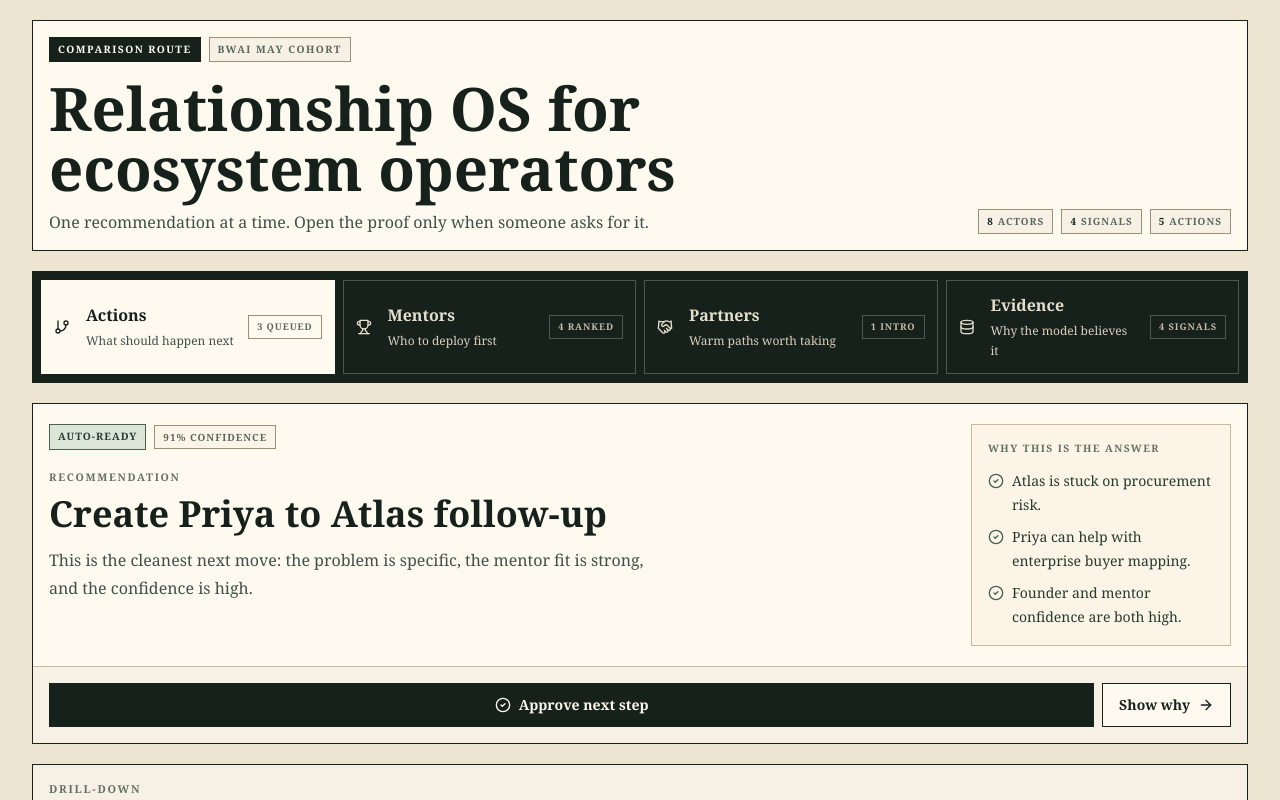
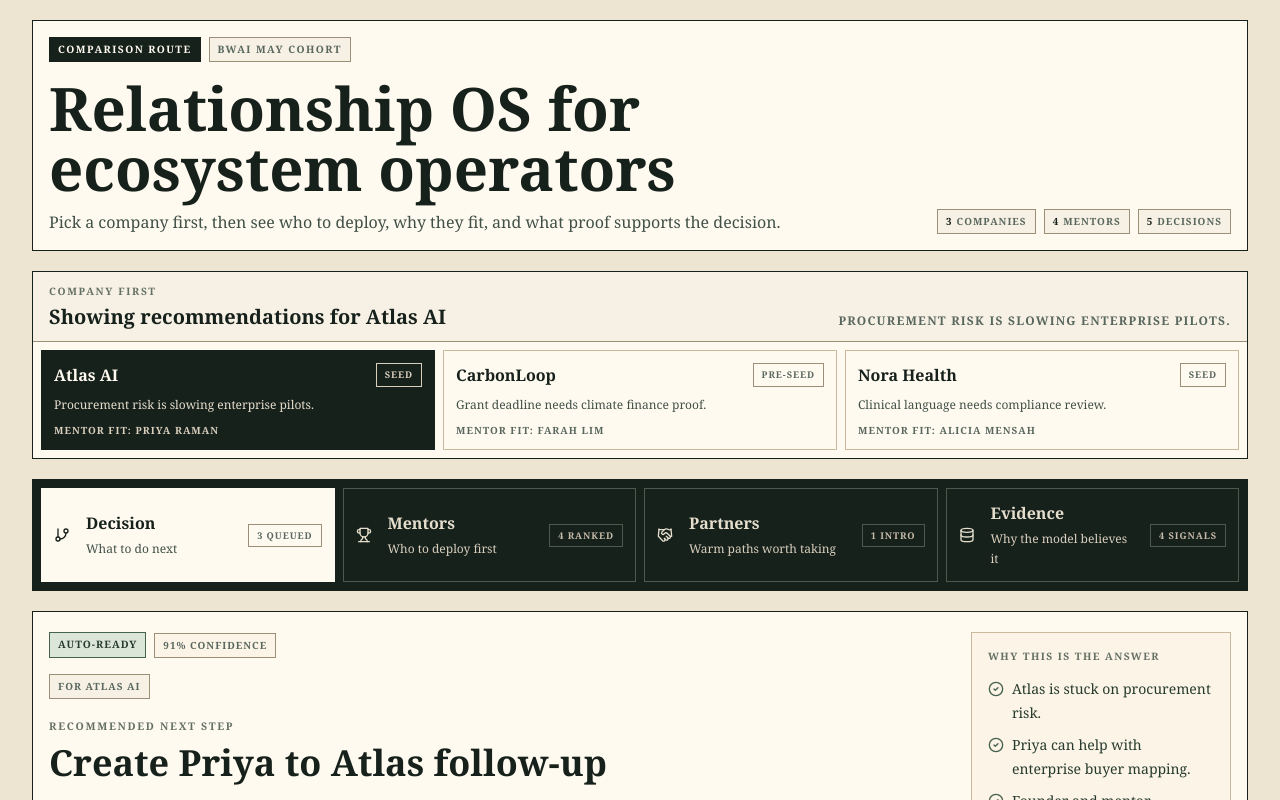
Before and after one commit to aniqamrin/BWAI_HACKATHON, a Next.js app in the folder frontend/: page /relationship-os in a window 1280 px wide. Shown: the top 800 px of the page. Built offline with nearby package versions, Linux system fonts and the light colour scheme.

Commit message:
feat: scope relationship os recommendations by company

```diff
--- a/frontend/components/relationship-os/RelationshipOSDemo.tsx
+++ b/frontend/components/relationship-os/RelationshipOSDemo.tsx
@@ -101,6 +101,32 @@ const primaryActionsByLens: Record<LensId, string> = {
   evidence: "action-greenbridge-carbonloop",
 };
 
+const startupBriefs = {
+  "startup-atlas-ai": {
+    label: "Atlas AI",
+    stage: "Seed",
+    need: "Procurement risk is slowing enterprise pilots.",
+    mentor: "Priya Raman",
+    partner: "No partner intro yet",
+  },
+  "startup-carbonloop": {
+    label: "CarbonLoop",
+    stage: "Pre-seed",
+    need: "Grant deadline needs climate finance proof.",
+    mentor: "Farah Lim",
+    partner: "GreenBridge Labs",
+  },
+  "startup-nora-health": {
+    label: "Nora Health",
+    stage: "Seed",
+    need: "Clinical language needs compliance review.",
+    mentor: "Alicia Mensah",
+    partner: "Hold partner intros",
+  },
+} satisfies Record<string, { label: string; stage: string; need: string; mentor: string; partner: string }>;
+
+const startupIds = ["startup-atlas-ai", "startup-carbonloop", "startup-nora-health"];
+
 function parseCsvRows(csvText: string) {
   const rows: string[][] = [];
   let cell = "";
@@ -297,6 +323,14 @@ function getRelationshipById(id: string | undefined) {
   return relationshipOsSnapshot.relationships.find((relationship) => relationship.id === id) ?? null;
 }
 
+function getDefaultActionForContext(lensId: LensId, startupId: string) {
+  const startupActions = relationshipOsSnapshot.actions.filter((action) => action.actorIds.includes(startupId));
+  const primaryAction = relationshipOsSnapshot.actions.find((action) => action.id === primaryActionsByLens[lensId] && action.actorIds.includes(startupId));
+  const directAction = startupActions.find((action) => action.lensId === lensId);
+
+  return primaryAction ?? directAction ?? startupActions[0] ?? relationshipOsSnapshot.actions[0];
+}
+
 function StatusPill({ status }: { status: ActionStatus | "Approved" | "Evidence requested" }) {
   return (
     <span className={cn("inline-flex items-center border px-2 py-1 text-[0.64rem] font-bold uppercase tracking-[0.1em]", statusClasses[status])}>
@@ -412,8 +446,8 @@ function LensBar({
 }) {
   const tabCopy: Record<LensId, { title: string; detail: string; metric: string }> = {
     relationships: {
-      title: "Actions",
-      detail: "What should happen next",
+      title: "Decision",
+      detail: "What to do next",
       metric: `${relationshipOsSnapshot.actions.filter((action) => action.lensId === "relationships").length} queued`,
     },
     "mentor-ranking": {
@@ -465,6 +499,58 @@ function LensBar({
       })}
       </div>
     </nav>
+  );
+}
+
+function StartupSelector({
+  selectedStartupId,
+  onSelectStartup,
+}: {
+  selectedStartupId: string;
+  onSelectStartup: (startupId: string) => void;
+}) {
+  const selectedStartup = startupBriefs[selectedStartupId];
+
+  return (
+    <section id="relationship-os-company-picker" className="border border-[#17211c] bg-[#fffaf0]">
+      <div className="flex flex-col gap-1 border-b border-[#9d8f77] bg-[#f7f1e5] px-4 py-3 sm:flex-row sm:items-end sm:justify-between">
+        <div>
+          <p className="text-[0.64rem] font-bold uppercase tracking-[0.16em] text-[#657064]">Company first</p>
+          <h2 className="mt-1 text-xl font-semibold leading-tight text-[#17211c]">Showing recommendations for {selectedStartup.label}</h2>
+        </div>
+        <p className="text-xs font-bold uppercase tracking-[0.1em] text-[#59675e]">{selectedStartup.need}</p>
+      </div>
+
+      <div className="grid gap-2 p-2 md:grid-cols-3">
+        {startupIds.map((startupId) => {
+          const startup = startupBriefs[startupId];
+          const isSelected = selectedStartupId === startupId;
+
+          return (
+            <button
+              key={startupId}
+              type="button"
+              className={cn(
+                "grid gap-2 border px-3 py-3 text-left transition-colors",
+                isSelected ? "border-[#17211c] bg-[#17211c] text-[#fffaf0]" : "border-[#cab99d] bg-[#fffaf0] text-[#17211c] hover:bg-[#fbf4e7]",
+              )}
+              onClick={() => onSelectStartup(startupId)}
+            >
+              <span className="flex items-center justify-between gap-3">
+                <span className="text-base font-semibold leading-tight">{startup.label}</span>
+                <span className={cn("border px-2 py-1 text-[0.58rem] font-bold uppercase tracking-[0.1em]", isSelected ? "border-[#d9cfbd] text-[#d9cfbd]" : "border-[#9d8f77] text-[#59675e]")}>
+                  {startup.stage}
+                </span>
+              </span>
+              <span className={cn("text-xs leading-5", isSelected ? "text-[#e5decd]" : "text-[#405047]")}>{startup.need}</span>
+              <span className={cn("text-[0.62rem] font-bold uppercase tracking-[0.1em]", isSelected ? "text-[#d9cfbd]" : "text-[#59675e]")}>
+                Mentor fit: {startup.mentor}
+              </span>
+            </button>
+          );
+        })}
+      </div>
+    </section>
   );
 }
 
@@ -639,6 +725,7 @@ function Metric({ label, value, detail }: { label: string; value: string; detail
 }
 
 type RecommendationCopy = {
+  contextLabel: string;
   eyebrow: string;
   title: string;
   summary: string;
@@ -650,10 +737,131 @@ type RecommendationCopy = {
   detailLabel: string;
 };
 
-function getRecommendationCopy(activeLens: LensId, action: Action): RecommendationCopy {
+function getRecommendationCopy(activeLens: LensId, action: Action, selectedStartupId: string): RecommendationCopy {
+  if (selectedStartupId === "startup-carbonloop") {
+    if (activeLens === "mentor-ranking") {
+      return {
+        contextLabel: "For CarbonLoop",
+        eyebrow: "Mentor fit",
+        title: "Deploy Farah for the climate finance sprint",
+        summary: "CarbonLoop needs grant framing and finance proof before the June deadline.",
+        status: action.status,
+        confidence: action.confidence,
+        reasons: ["The blocker is finance-specific.", "Farah matches climate grants and capital readiness.", "GreenBridge can validate the pilot once economics are ready."],
+        primaryLabel: "Assign Farah",
+        primaryDecision: "approved",
+        detailLabel: "Show ranking details",
+      };
+    }
+
+    if (activeLens === "partner-intros") {
+      return {
+        contextLabel: "For CarbonLoop",
+        eyebrow: "Partner intro",
+        title: "Hold GreenBridge until one proof point is ready",
+        summary: "The partner is a fit, but the intro should wait until warehouse pilot economics are clear.",
+        status: action.status,
+        confidence: action.confidence,
+        reasons: ["GreenBridge fits the circular logistics pilot.", "Grant timing makes the intro useful.", "Pilot economics are still missing."],
+        primaryLabel: "Request pilot economics",
+        primaryDecision: "needs_evidence",
+        detailLabel: "Show partner rationale",
+      };
+    }
+
+    if (activeLens === "evidence") {
+      return {
+        contextLabel: "For CarbonLoop",
+        eyebrow: "Evidence readout",
+        title: "Evidence supports mentor action, not partner approval yet",
+        summary: "The CSV shows urgency and finance need; partner evidence still needs one stronger proof point.",
+        status: "Review suggested",
+        confidence: 82,
+        reasons: ["CSV sync confirms the grant deadline.", "Blocker text points to finance readiness.", "Partner intro needs warehouse pilot economics."],
+        primaryLabel: "Review missing evidence",
+        primaryDecision: "needs_evidence",
+        detailLabel: "Show evidence",
+      };
+    }
+
+    return {
+      contextLabel: "For CarbonLoop",
+      eyebrow: "Recommended next step",
+      title: "Move CarbonLoop into climate finance sprint",
+      summary: "The right move is to pair CarbonLoop with Farah and use GreenBridge only after the pilot proof is ready.",
+      status: action.status,
+      confidence: action.confidence,
+      reasons: ["The company has a near-term grant deadline.", "The blocker is specific enough to act on.", "Farah is the strongest mentor match."],
+      primaryLabel: "Approve finance sprint",
+      primaryDecision: "approved",
+      detailLabel: "Show why",
+    };
+  }
+
+  if (selectedStartupId === "startup-nora-health") {
+    if (activeLens === "mentor-ranking") {
+      return {
+        contextLabel: "For Nora Health",
+        eyebrow: "Mentor fit",
+        title: "Use Alicia for review, not a broad intro",
+        summary: "Nora needs clinical compliance judgment before the programme sends new hospital introductions.",
+        status: action.status,
+        confidence: action.confidence,
+        reasons: ["The blocker is compliance language.", "Alicia is the best clinical product advisor.", "The next move should stay human-reviewed."],
+        primaryLabel: "Assign Alicia review",
+        primaryDecision: "approved",
+        detailLabel: "Show ranking details",
+      };
+    }
+
+    if (activeLens === "partner-intros") {
+      return {
+        contextLabel: "For Nora Health",
+        eyebrow: "Partner intro",
+        title: "Do not send hospital intros yet",
+        summary: "The fit may be strong later, but the current evidence says the language needs review first.",
+        status: "Manual evidence needed",
+        confidence: 70,
+        reasons: ["Clinical claims sound too absolute.", "Alicia should review the one-pager first.", "A premature intro creates governance risk."],
+        primaryLabel: "Request review first",
+        primaryDecision: "needs_evidence",
+        detailLabel: "Show rationale",
+      };
+    }
+
+    if (activeLens === "evidence") {
+      return {
+        contextLabel: "For Nora Health",
+        eyebrow: "Evidence readout",
+        title: "Evidence supports a review before introductions",
+        summary: "The model is not saying Nora lacks fit; it is saying the next action should reduce compliance risk.",
+        status: "Review suggested",
+        confidence: 76,
+        reasons: ["WhatsApp/TXT evidence flags clinical language risk.", "The founder has hospital interest.", "The missing step is advisor review."],
+        primaryLabel: "Request advisor review",
+        primaryDecision: "needs_evidence",
+        detailLabel: "Show evidence",
+      };
+    }
+
+    return {
+      contextLabel: "For Nora Health",
+      eyebrow: "Recommended next step",
+      title: "Review clinical language before intros",
+      summary: "The safest useful action is to have Alicia review Nora's one-pager before any hospital intro goes out.",
+      status: action.status,
+      confidence: action.confidence,
+      reasons: ["Nora has real buyer interest.", "Compliance language is the active blocker.", "Alicia is the correct expert for the risk."],
+      primaryLabel: "Approve review",
+      primaryDecision: "approved",
+      detailLabel: "Show why",
+    };
+  }
+
   if (activeLens === "mentor-ranking") {
     return {
-      eyebrow: "Recommendation",
+      contextLabel: "For Atlas AI",
+      eyebrow: "Mentor fit",
       title: "Deploy Priya first",
       summary: "Priya is the clearest mentor to activate because the need, fit, and timing all line up.",
       status: action.status,
@@ -667,13 +875,14 @@ function getRecommendationCopy(activeLens: LensId, action: Action): Recommendati
 
   if (activeLens === "partner-intros") {
     return {
-      eyebrow: "Recommendation",
-      title: "Do not send the GreenBridge intro yet",
-      summary: "The partner fit is promising, but the intro should wait until one missing proof point is collected.",
-      status: action.status,
-      confidence: action.confidence,
-      reasons: ["GreenBridge is relevant to CarbonLoop's pilot.", "The grant timeline makes the intro useful.", "Warehouse pilot economics are still missing."],
-      primaryLabel: "Request missing evidence",
+      contextLabel: "For Atlas AI",
+      eyebrow: "Partner intro",
+      title: "No partner intro yet",
+      summary: "Atlas needs mentor help on procurement before the programme creates external partner motion.",
+      status: "Manual evidence needed",
+      confidence: 67,
+      reasons: ["The active blocker is buyer risk, not partner access.", "Priya should sharpen the security narrative first.", "A partner intro would be premature."],
+      primaryLabel: "Hold partner intro",
       primaryDecision: "needs_evidence",
       detailLabel: "Show partner rationale",
     };
@@ -681,20 +890,22 @@ function getRecommendationCopy(activeLens: LensId, action: Action): Recommendati
 
   if (activeLens === "evidence") {
     return {
+      contextLabel: "For Atlas AI",
       eyebrow: "Evidence readout",
-      title: "Two decisions are supported, one needs more proof",
-      summary: "The CSV and WhatsApp/TXT evidence is enough for mentor action, but partner approval still needs validation.",
-      status: "Review suggested",
-      confidence: 84,
-      reasons: ["CSV syncs support the mentor matches.", "WhatsApp/TXT evidence confirms real blockers.", "Partner intro evidence is still incomplete."],
-      primaryLabel: "Review missing evidence",
-      primaryDecision: "needs_evidence",
+      title: "Evidence supports a Priya follow-up",
+      summary: "The evidence points to one clear action: help Atlas explain procurement and deployment risk.",
+      status: action.status,
+      confidence: action.confidence,
+      reasons: ["WhatsApp/TXT evidence repeats procurement delay.", "CSV confidence scores are high.", "The blocker maps directly to Priya's expertise."],
+      primaryLabel: "Approve mentor follow-up",
+      primaryDecision: "approved",
       detailLabel: "Show evidence",
     };
   }
 
   return {
-    eyebrow: "Recommendation",
+    contextLabel: "For Atlas AI",
+    eyebrow: "Recommended next step",
     title: "Create Priya to Atlas follow-up",
     summary: "This is the cleanest next move: the problem is specific, the mentor fit is strong, and the confidence is high.",
     status: action.status,
@@ -729,6 +940,9 @@ function PrimaryRecommendationCard({
               {recommendation.confidence}% confidence
             </span>
           </div>
+          <p className="mt-4 w-fit border border-[#9d8f77] bg-[#f7f1e5] px-2 py-1 text-[0.62rem] font-bold uppercase tracking-[0.1em] text-[#59675e]">
+            {recommendation.contextLabel}
+          </p>
           <p className="mt-5 text-[0.66rem] font-bold uppercase tracking-[0.16em] text-[#657064]">{recommendation.eyebrow}</p>
           <h2 className="mt-2 max-w-3xl text-3xl font-semibold leading-tight text-[#17211c] md:text-4xl">{recommendation.title}</h2>
           <p className="mt-3 max-w-[68ch] text-base leading-7 text-[#405047]">{recommendation.summary}</p>
@@ -1026,6 +1240,7 @@ function IngestionPanel({
 }
 
 export default function RelationshipOSDemo() {
+  const [selectedStartupId, setSelectedStartupId] = useState("startup-atlas-ai");
   const [activeLens, setActiveLens] = useState<LensId>("relationships");
   const [selectedActionId, setSelectedActionId] = useState("action-atlas-priya");
   const [queuedEvidenceSource, setQueuedEvidenceSource] = useState<string | null>("whatsapp-export");
@@ -1040,27 +1255,39 @@ export default function RelationshipOSDemo() {
   const [expandedLens, setExpandedLens] = useState<LensId | null>(null);
   const [rawInfoOpen, setRawInfoOpen] = useState(false);
 
+  const startupActions = useMemo(
+    () => relationshipOsSnapshot.actions.filter((action) => action.actorIds.includes(selectedStartupId)),
+    [selectedStartupId],
+  );
+
   const visibleActions = useMemo(() => {
-    const scopedActions =
-      activeLens === "evidence"
-        ? relationshipOsSnapshot.actions
-        : relationshipOsSnapshot.actions.filter((action) => action.lensId === activeLens);
-
-    return scopedActions.length > 0 ? scopedActions : relationshipOsSnapshot.actions;
-  }, [activeLens]);
-
-  const selectedAction = visibleActions.find((action) => action.id === selectedActionId) ?? visibleActions[0];
+    const scopedActions = activeLens === "evidence" ? startupActions : startupActions.filter((action) => action.lensId === activeLens);
+
+    return scopedActions.length > 0 ? scopedActions : startupActions.length > 0 ? startupActions : relationshipOsSnapshot.actions;
+  }, [activeLens, startupActions]);
+
+  const defaultAction = getDefaultActionForContext(activeLens, selectedStartupId);
+  const selectedAction = visibleActions.find((action) => action.id === selectedActionId) ?? defaultAction;
   const selectedRelationship = getRelationshipById(selectedAction.relationshipId);
   const selectedSignals = selectedAction.signals
     .map((signalId) => relationshipOsSnapshot.signals.find((signal) => signal.id === signalId))
     .filter((signal): signal is Signal => Boolean(signal));
-  const recommendation = getRecommendationCopy(activeLens, selectedAction);
+  const recommendation = getRecommendationCopy(activeLens, selectedAction, selectedStartupId);
 
   function selectLens(lensId: LensId) {
     setActiveLens(lensId);
     setExpandedLens(null);
-    const primaryAction = relationshipOsSnapshot.actions.find((action) => action.id === primaryActionsByLens[lensId]);
-    const firstAction = primaryAction ?? relationshipOsSnapshot.actions.find((action) => lensId === "evidence" || action.lensId === lensId);
+    const firstAction = getDefaultActionForContext(lensId, selectedStartupId);
+
+    if (firstAction) {
+      setSelectedActionId(firstAction.id);
+    }
+  }
+
+  function selectStartup(startupId: string) {
+    setSelectedStartupId(startupId);
+    setExpandedLens(null);
+    const firstAction = getDefaultActionForContext(activeLens, startupId);
 
     if (firstAction) {
       setSelectedActionId(firstAction.id);
@@ -1078,27 +1305,24 @@ export default function RelationshipOSDemo() {
     }, 0);
   }
 
-  function jumpToHeaderMetric(target: "actors" | "signals" | "actions") {
-    if (target === "actions") {
+  function jumpToHeaderMetric(target: "companies" | "mentors" | "decisions") {
+    if (target === "decisions") {
       setActiveLens("relationships");
-      setSelectedActionId("action-atlas-priya");
+      setSelectedActionId(getDefaultActionForContext("relationships", selectedStartupId).id);
       setExpandedLens(null);
       scrollToSection("relationship-os-page");
       return;
     }
 
-    if (target === "signals") {
-      setActiveLens("evidence");
-      setSelectedActionId(primaryActionsByLens.evidence);
-      setExpandedLens("evidence");
-      scrollToSection("relationship-os-detail");
+    if (target === "mentors") {
+      setActiveLens("mentor-ranking");
+      setSelectedActionId(getDefaultActionForContext("mentor-ranking", selectedStartupId).id);
+      setExpandedLens(null);
+      scrollToSection("relationship-os-page");
       return;
     }
 
-    setActiveLens("relationships");
-    setSelectedActionId("action-atlas-priya");
-    setExpandedLens("relationships");
-    scrollToSection("relationship-os-detail");
+    scrollToSection("relationship-os-company-picker");
   }
 
   function showDetails() {
@@ -1217,27 +1441,29 @@ export default function RelationshipOSDemo() {
               Relationship OS for ecosystem operators
             </h1>
             <p className="mt-3 max-w-3xl text-sm leading-6 text-[#405047] md:text-base">
-              One recommendation at a time. Open the proof only when someone asks for it.
+              Pick a company first, then see who to deploy, why they fit, and what proof supports the decision.
             </p>
           </div>
           <div className="flex flex-wrap gap-2 lg:max-w-[360px] lg:justify-end">
             <CompactMetricButton
-              label="Actors"
-              value={`${relationshipOsSnapshot.actors.length}`}
-              onClick={() => jumpToHeaderMetric("actors")}
+              label="Companies"
+              value={`${startupIds.length}`}
+              onClick={() => jumpToHeaderMetric("companies")}
             />
             <CompactMetricButton
-              label="Signals"
-              value={`${relationshipOsSnapshot.signals.length}`}
-              onClick={() => jumpToHeaderMetric("signals")}
+              label="Mentors"
+              value={`${relationshipOsSnapshot.mentorRankings.length}`}
+              onClick={() => jumpToHeaderMetric("mentors")}
             />
             <CompactMetricButton
-              label="Actions"
+              label="Decisions"
               value={`${relationshipOsSnapshot.actions.length}`}
-              onClick={() => jumpToHeaderMetric("actions")}
+              onClick={() => jumpToHeaderMetric("decisions")}
             />
           </div>
         </header>
+
+        <StartupSelector selectedStartupId={selectedStartupId} onSelectStartup={selectStartup} />
 
         <LensBar activeLens={activeLens} onSelectLens={selectLens} />
 
```
